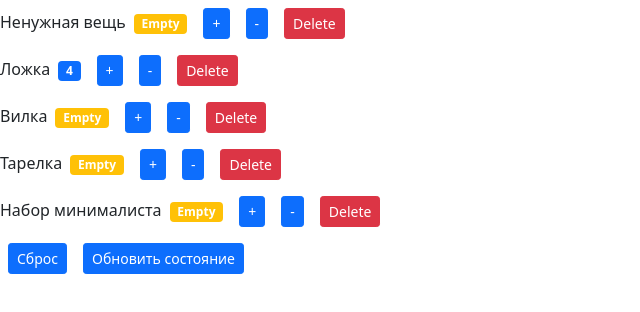
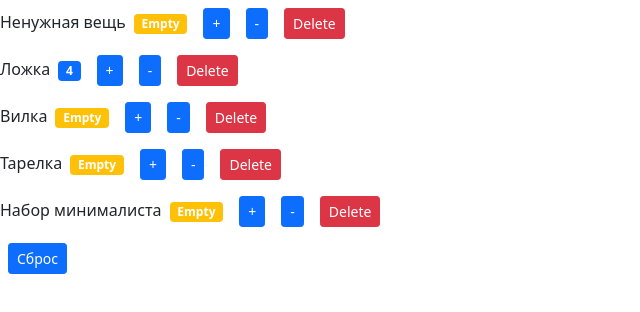
Before and after one commit to LisPavel/jsjunefrontdev, a React (Create React App) app in the folder module2/lessons-app/: page / in a window 1280 px wide. Shown: the top 312 px of the page, without its empty margins (0-640 px from the left). Built offline with nearby package versions, Linux system fonts and the light colour scheme.

Commit message:
deleted update button

```diff
--- a/module2/lessons-app/src/components/countersList.jsx
+++ b/module2/lessons-app/src/components/countersList.jsx
@@ -7,14 +7,6 @@ const CountersList = () => {
     { id: 1, value: 4, name: "Ложка" },
     { id: 2, value: 0, name: "Вилка" },
     { id: 3, value: 0, name: "Тарелка" },
-    { id: 4, value: 0, name: "Набор минималиста" },
-  ];
-
-  const updatedState = [
-    { id: 0, value: 1, name: "Ненужная вещь" },
-    { id: 1, value: 2, name: "Ложка" },
-    { id: 2, value: 3, name: "Вилка" },
-    { id: 3, value: 4, name: "Тарелка" },
     { id: 4, value: 0, name: "Набор минималиста" },
   ];
 
@@ -33,10 +25,6 @@ const CountersList = () => {
     console.log("handle reset");
   };
 
-  const handleUpdate = () => {
-    setCounters(updatedState);
-  };
-
   const handleIncrement = (id) => {
     console.log(id);
     setCounters((prevState) => {
@@ -44,6 +32,7 @@ const CountersList = () => {
       return [...prevState];
     });
   };
+
   const handleDecrement = (id) => {
     console.log(id);
     setCounters((prevState) => {
@@ -68,9 +57,6 @@ const CountersList = () => {
       <button className="btn btn-primary btn-sm m-2" onClick={handleReset}>
         Сброс
       </button>
-      <button className="btn btn-primary btn-sm m-2" onClick={handleUpdate}>
-        Обновить состояние
-      </button>
     </>
   );
 };
```
